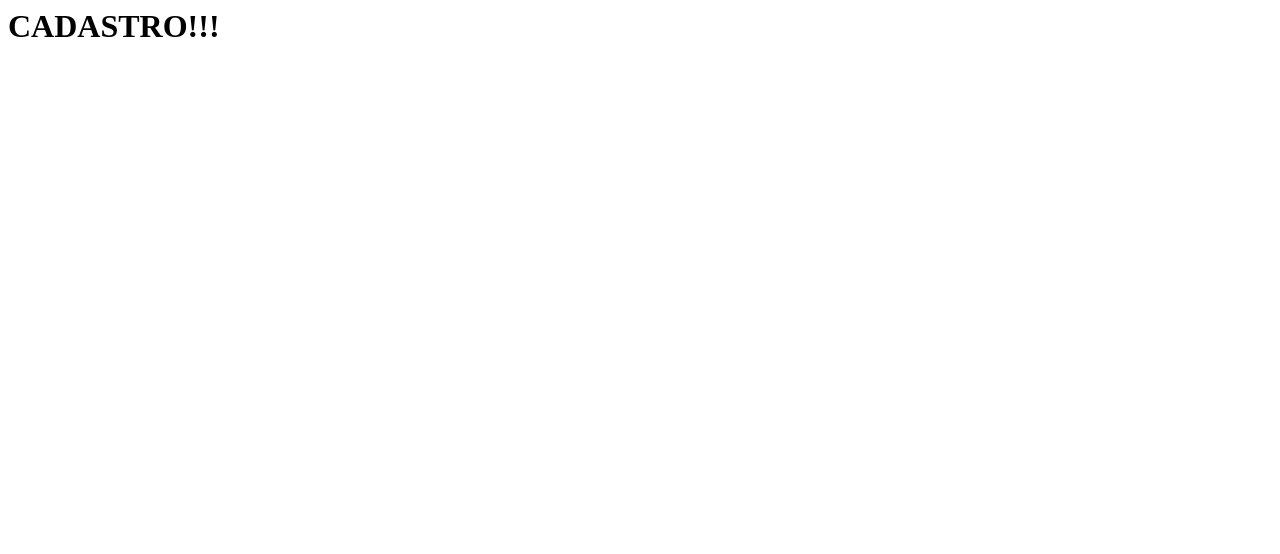
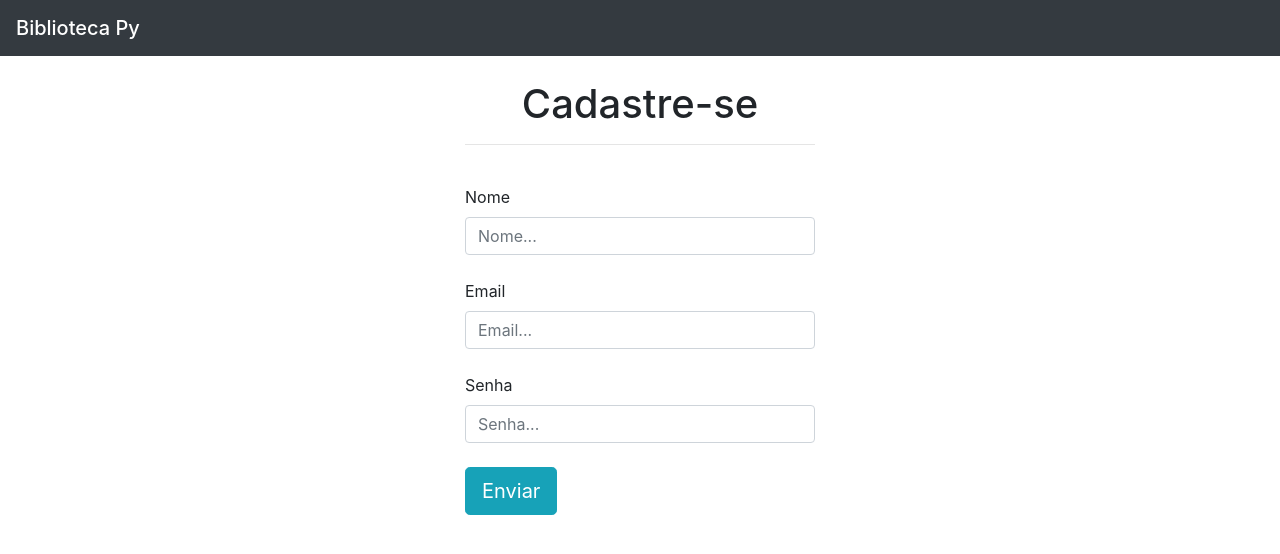
Before and after one commit to oliveiradg/biblioteca_Django, a Django app: page /auth/cadastro/ in a window 1280 px wide. Before the commit the part shown is almost empty. Shown: the top 554 px of the page. Run offline with Django 4.2, Linux system fonts and the light colour scheme.

Commit message:
feat: criando form cadastro

```diff
--- a/biblioteca/settings.py
+++ b/biblioteca/settings.py
@@ -1,6 +1,8 @@
 
 from pathlib import Path, os
 from dotenv import load_dotenv
+import os
+
 
 load_dotenv()
 
@@ -48,7 +50,7 @@ ROOT_URLCONF = 'biblioteca.urls'
 TEMPLATES = [
     {
         'BACKEND': 'django.template.backends.django.DjangoTemplates',
-        'DIRS': [],
+        'DIRS': [os.path.join(BASE_DIR, 'templates')],
         'APP_DIRS': True,
         'OPTIONS': {
             'context_processors': [
--- a/templates/base.html
+++ b/templates/base.html
@@ -1,5 +1,5 @@
 <!doctype html>
-<html lang="pt_br">
+<html lang="pt-BR">
   <head>
     <!-- Required meta tags -->
     <meta charset="utf-8">
@@ -7,11 +7,18 @@
 
     <!-- Bootstrap CSS -->
     <link rel="stylesheet" href="https://cdn.jsdelivr.net/npm/bootstrap@4.6.2/dist/css/bootstrap.min.css" >
+    {%block 'head'%} {% endblock %}
 
-    <title>Hello, world!</title>
+    <title>{%block 'titulo'%} {% endblock %}</title>
   </head>
   <body>
-    <h1>Hello, world!</h1>
+    <!-- Como um span -->
+<nav class="navbar navbar-dark bg-dark">
+  <span class="navbar-brand mb-0 h1">Biblioteca Py</span>
+</nav>
+    {%block 'conteudo'%} {% endblock %}
+
+
 
 
     <script src="https://cdn.jsdelivr.net/npm/jquery@3.5.1/dist/jquery.slim.min.js" >
--- a/usuarios/templates/cadastro.html
+++ b/usuarios/templates/cadastro.html
@@ -1 +1,49 @@
-<h1>CADASTRO!!!</h1>
+{% extends 'base.html'%}
+
+{%block 'titulo'%} Cadastro {% endblock %}
+
+{%block 'conteudo'%}
+
+<div class="container">
+  <br>
+  <div class="row">
+    <div class="col-md - 3">
+
+    </div>
+    <div class="col-md">
+      <h1 style='text-align: center;'>Cadastre-se</h1>
+
+      <hr>
+
+      <form method="POST">
+        <br>
+        <label>Nome</label>
+        <input class="form-control" type="text" placeholder="Nome...">
+        <br/>
+        <label>Email</label>
+        <input class="form-control" type="text" placeholder="Email...">
+        <br/>
+        <label>Senha</label>
+        <input class="form-control" type="text" placeholder="Senha...">
+        <br/>
+        <input class="btn btn-info btn-lg" type="submit" value="Enviar">
+
+
+
+      </form>
+
+    </div>
+    <div class="col-md - 3">
+
+    </div>
+
+
+  </div>
+
+
+
+</div>
+
+
+
+{% endblock %}
```
